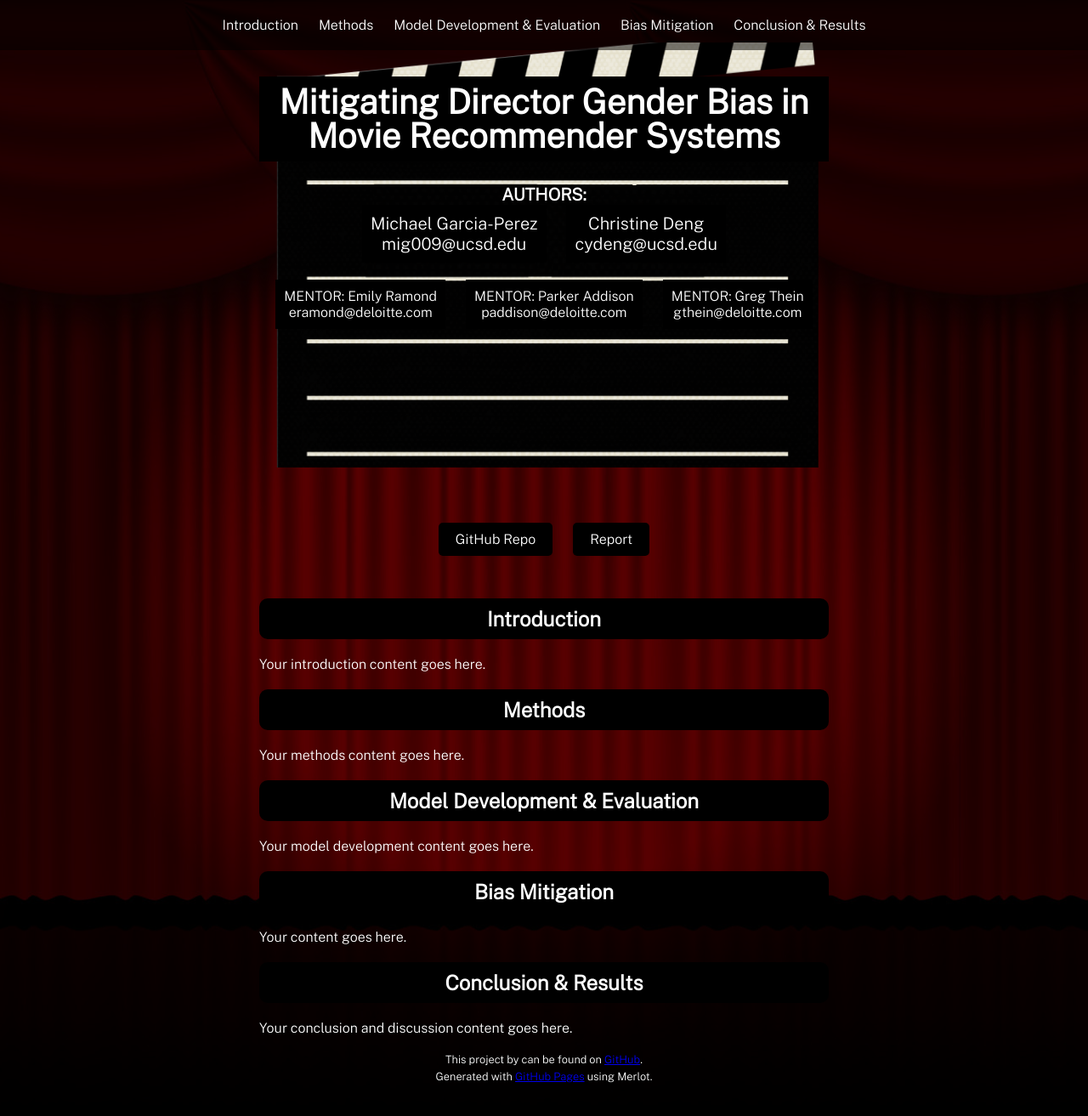
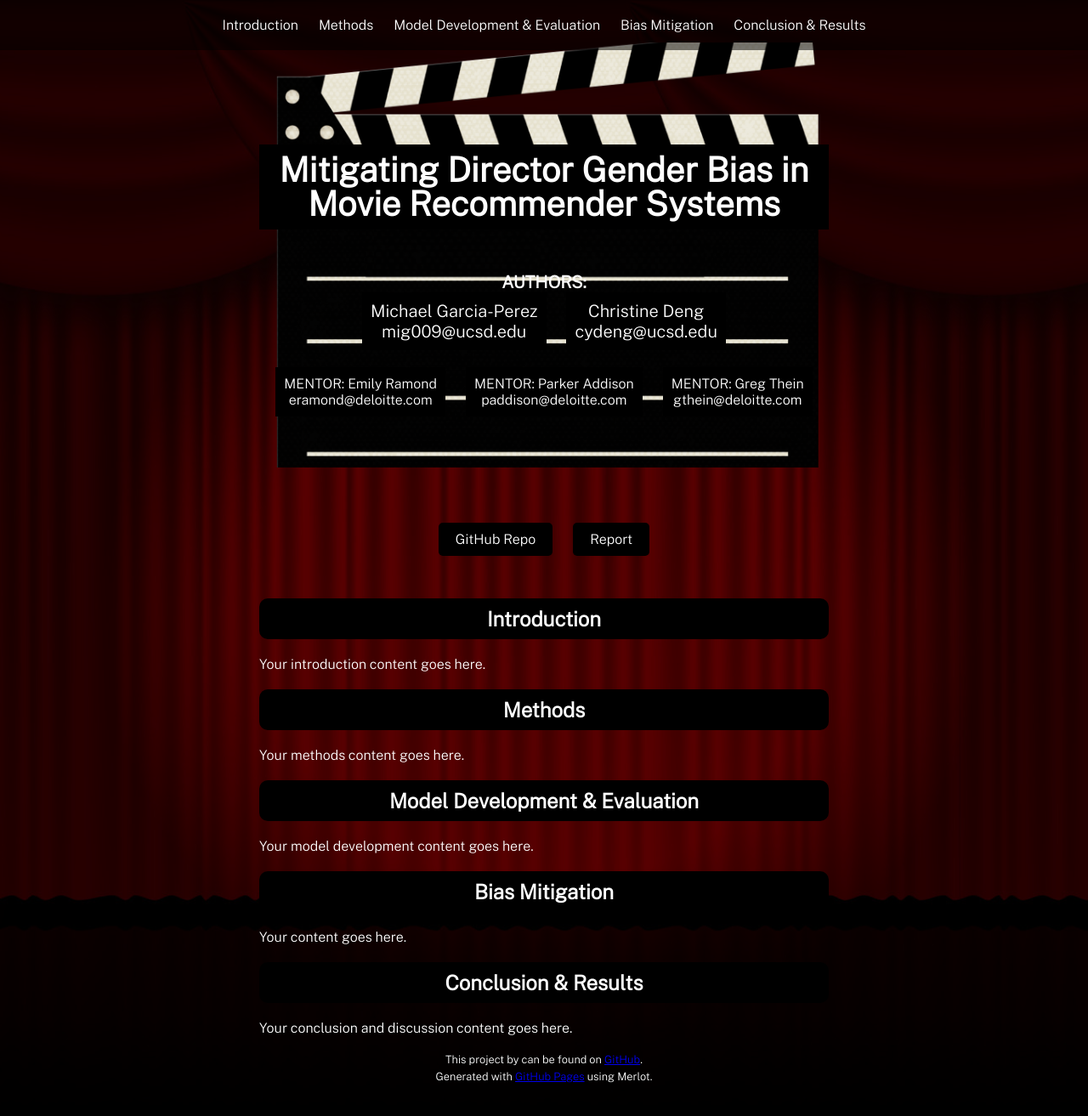
Before and after one commit to michael-garciaperez/DSC180A-Methodology-5, a Jekyll site: the page built from index.md, in a window 1280 px wide and 1324 px high. Shown: the top 1313 px of the window at 85% size. Built offline with Jekyll 4.4.1, drawn with Linux system fonts in a browser that asks for light colours.

Commit message:
Update style.scss

```diff
--- a/assets/css/style.scss
+++ b/assets/css/style.scss
@@ -35,7 +35,7 @@ header h1 {
   line-height: 1;
   background-color: black;
   padding: 10px 20px;
-  margin-top: 20px; /* Adjusted margin-top for the title */
+  margin-top: 100px; /* Adjusted margin-top for the title */
 }
 
 .clapboard-image {
@@ -54,7 +54,7 @@ header h1 {
 
 .author-mentor-container {
   text-align: center;
-  margin-top: 0; /* Adjusted margin-top for the authors */
+  margin-top: 50px; /* Adjusted margin-top for the authors */
 }
 
 .author-mentor-container p {
```
